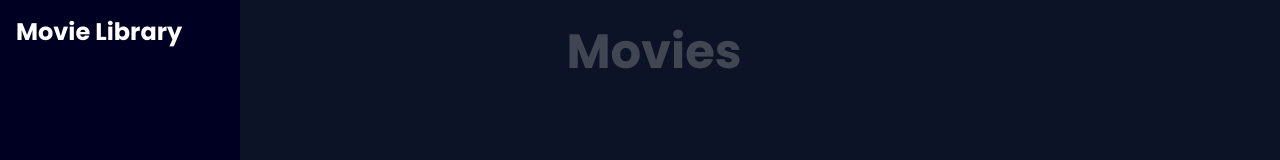
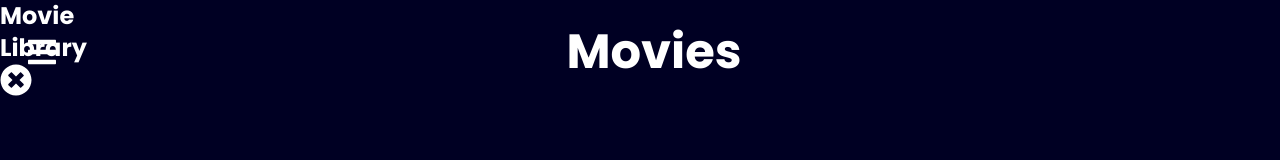
Before and after one commit to adj87/movie-library, a React (Create React App) app: page /movies in a window 1280 px wide. Shown: the top 160 px of the page. Built offline with nearby package versions, Linux system fonts and the light colour scheme; data requests are answered from the project's data file.

Commit message:
toggle menu works

```diff
--- a/src/components/AsideMenu/index.tsx
+++ b/src/components/AsideMenu/index.tsx
@@ -1,12 +1,22 @@
+import { faTimesCircle } from "@fortawesome/free-solid-svg-icons";
+import { FontAwesomeIcon } from "@fortawesome/react-fontawesome";
 import React from "react";
 
 const AsideMenu: React.FC = () => {
   return (
-    <div className="w-full h-full fixed top-0 left-0 bg-grey-900 z-20 bg-opacity-10 bg-opacity-80">
-      <div className="w-60 h-full bg-primary p-4">
-        <p className="font-bold text-2xl">Movie Library</p>
+    <>
+      <div className="w-full h-0 fixed top-0 left-0 bg-secondary z-20 bg-opacity-90 layer transition-all duration-700">
+        <div className="w-0 h-full bg-primary aside-menu fixed top-0 left-0 z-20 transition-all duration-1000">
+          <span className="font-bold text-2xl">Movie Library</span>
+          <FontAwesomeIcon
+            icon={faTimesCircle}
+            className="text-white"
+            size="2x"
+            onClick={() => document.body.classList.remove("aside-menu-open")}
+          />
+        </div>
       </div>
-    </div>
+    </>
   );
 };
 
--- a/src/components/Header.tsx
+++ b/src/components/Header.tsx
@@ -10,8 +10,9 @@ const Header: React.FC<HeaderProps> = ({ text }) => (
   <div className="flex justify-items-center items-center mb-8 sticky top-0 bg-primary z-10">
     <FontAwesomeIcon
       icon={faBars}
-      className="cursor-pointer hover:text-secondary transition-all"
+      className="cursor-pointer hover:text-secondary transition transform transition-all"
       size="2x"
+      onClick={() => document.body.classList.add("aside-menu-open")}
     />
     <p className="font-bold flex-1 xs:text-center text-left text-3xl xs:text-5xl">
       {text}
--- a/src/index.scss
+++ b/src/index.scss
@@ -9,6 +9,16 @@ body {
   @apply bg-primary;
   font-family: "Poppins", "Courier New", Courier, monospace;
   @apply text-white;
+
+  &.aside-menu-open {
+    .aside-menu {
+      @apply w-60;
+      @apply transition-all;
+    }
+    .layer {
+      @apply h-full;
+    }
+  }
 }
 
 .ellipsis-effect {
```
